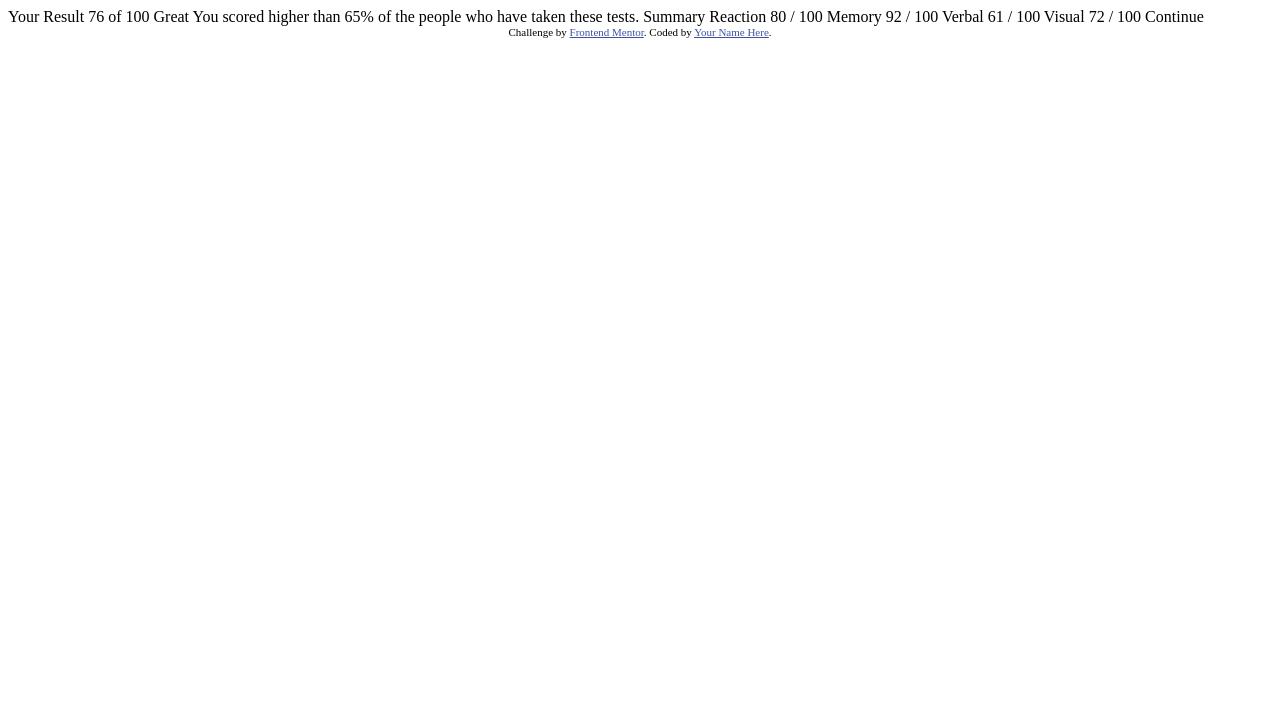
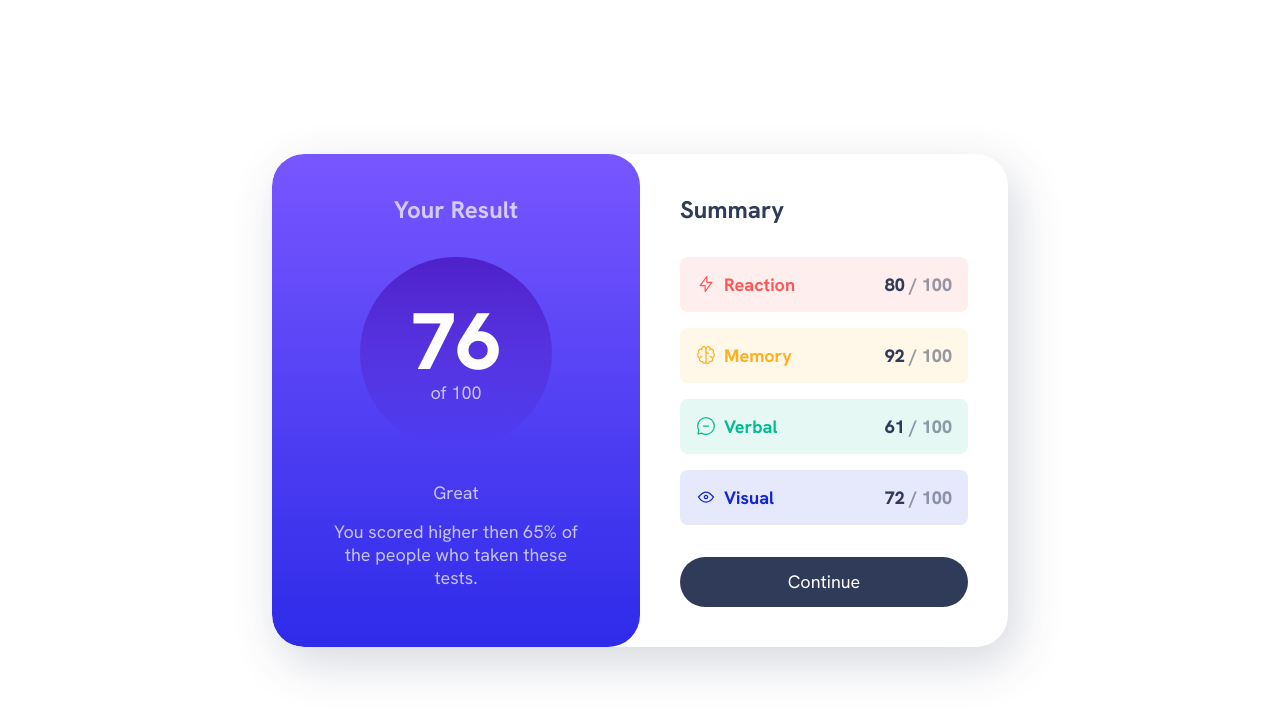
Before and after one commit to sviatikkondur/results-summary-component, a plain HTML site: page results-summary-component-main/index.html in a window 1280 px wide. Drawn offline with Linux system fonts and the light colour scheme.

Commit message:
upload complete component

```diff
--- a/results-summary-component-main/index.html
+++ b/results-summary-component-main/index.html
@@ -3,45 +3,74 @@
 <head>
   <meta charset="UTF-8">
   <meta name="viewport" content="width=device-width, initial-scale=1.0"> <!-- displays site properly based on user's device -->
-
   <link rel="icon" type="image/png" sizes="32x32" href="./assets/images/favicon-32x32.png">
-
+  <link rel="stylesheet" href="style.css">
   <title>Frontend Mentor | Results summary component</title>
-
-  <!-- Feel free to remove these styles or customise in your own stylesheet 👍 -->
-  <style>
-    .attribution { font-size: 11px; text-align: center; }
-    .attribution a { color: hsl(228, 45%, 44%); }
-  </style>
 </head>
 <body>
+  <main>
+    <div class="result-summary">
+      <!-- #region Results -->
+      <div class="results grid-flow" data-spacing="large">
+        <h1 class="section-title">
+          Your Result
+        </h1>
 
-  Your Result
-  76
-  of 100
+        <p class="result-score">
+          <span>76</span> of 100
+        </p>
 
-  Great
-  You scored higher than 65% of the people who have taken these tests.
+        <div class="grid-flow">
+          <p class="result-rand">
+            Great
+          </p>
+          <p>
+            You scored higher then 65% of the people who taken these tests.
+          </p>
+        </div>
+      </div>
+      <!-- #endregion -->
 
-  Summary
-
-  Reaction
-  80 / 100
-
-  Memory
-  92 / 100
-
-  Verbal
-  61 / 100
-
-  Visual
-  72 / 100
-
-  Continue
-
-  <div class="attribution">
-    Challenge by <a href="https://www.frontendmentor.io?ref=challenge" target="_blank">Frontend Mentor</a>.
-    Coded by <a href="#">Your Name Here</a>.
-  </div>
+      <!-- #region summary -->
+      <div class="summary grid-flow"
+        data-spacing="large">
+        <h2 class="section-title">
+          Summary
+        </h2>
+        <div class="grid-flow">
+          <div class="summary-item" data-item-type="accent-1">
+            <div class="flex-group">
+              <svg class="summary-icon" xmlns="http://www.w3.org/2000/svg" width="20" height="20" fill="none" viewBox="0 0 20 20"><path stroke="#F55" stroke-linecap="round" stroke-linejoin="round" stroke-width="1.25" d="M10.833 8.333V2.5l-6.666 9.167h5V17.5l6.666-9.167h-5Z"/></svg>
+              <h3 class="summary-item-title">Reaction</h3>
+            </div>
+            <p class="summary-score"><span>80</span> / 100</p>
+          </div>
+          <div class="summary-item" data-item-type="accent-2">
+            <div class="flex-group">
+              <svg class="summary-icon" xmlns="http://www.w3.org/2000/svg" width="20" height="20" fill="none" viewBox="0 0 20 20"><path stroke="#FFB21E" stroke-linecap="round" stroke-linejoin="round" stroke-width="1.25" d="M5.833 11.667a2.5 2.5 0 1 0 .834 4.858"/><path stroke="#FFB21E" stroke-linecap="round" stroke-linejoin="round" stroke-width="1.25" d="M3.553 13.004a3.333 3.333 0 0 1-.728-5.53m.025-.067a2.083 2.083 0 0 1 2.983-2.824m.199.054A2.083 2.083 0 1 1 10 3.75v12.917a1.667 1.667 0 0 1-3.333 0M10 5.833a2.5 2.5 0 0 0 2.5 2.5m1.667 3.334a2.5 2.5 0 1 1-.834 4.858"/><path stroke="#FFB21E" stroke-linecap="round" stroke-linejoin="round" stroke-width="1.25" d="M16.447 13.004a3.334 3.334 0 0 0 .728-5.53m-.025-.067a2.083 2.083 0 0 0-2.983-2.824M10 3.75a2.085 2.085 0 0 1 2.538-2.033 2.084 2.084 0 0 1 1.43 2.92m-.635 12.03a1.667 1.667 0 0 1-3.333 0"/></svg>
+              <h3 class="summary-item-title">Memory</h3>
+            </div>
+            <p class="summary-score"><span>92</span> / 100</p>
+          </div>
+          <div class="summary-item" data-item-type="accent-3">
+            <div class="flex-group">
+              <svg class="summary-icon" xmlns="http://www.w3.org/2000/svg" width="20" height="20" fill="none" viewBox="0 0 20 20"><path stroke="#00BB8F" stroke-linecap="round" stroke-linejoin="round" stroke-width="1.25" d="M7.5 10h5M10 18.333A8.333 8.333 0 1 0 1.667 10c0 1.518.406 2.942 1.115 4.167l-.699 3.75 3.75-.699A8.295 8.295 0 0 0 10 18.333Z"/></svg>
+              <h3 class="summary-item-title">Verbal</h3>
+            </div>
+            <p class="summary-score"><span>61</span> / 100</p>
+          </div>
+          <div class="summary-item" data-item-type="accent-4">
+            <div class="flex-group">
+              <svg class="summary-icon" xmlns="http://www.w3.org/2000/svg" width="20" height="20" fill="none" viewBox="0 0 20 20"><path stroke="#1125D6" stroke-linecap="round" stroke-linejoin="round" stroke-width="1.25" d="M10 11.667a1.667 1.667 0 1 0 0-3.334 1.667 1.667 0 0 0 0 3.334Z"/><path stroke="#1125D6" stroke-linecap="round" stroke-linejoin="round" stroke-width="1.25" d="M17.5 10c-1.574 2.492-4.402 5-7.5 5s-5.926-2.508-7.5-5C4.416 7.632 6.66 5 10 5s5.584 2.632 7.5 5Z"/></svg>
+              <h3 class="summary-item-title">Visual</h3>
+            </div>
+            <p class="summary-score"><span>72</span> / 100</p>
+          </div>
+        </div>
+        <button class="button">Continue</button>
+      </div>
+      <!-- #endregion -->
+    </div>
+  </main>
 </body>
 </html>
--- /dev/null
+++ b/results-summary-component-main/style.css
@@ -0,0 +1,222 @@
+@font-face {
+  font-family: 'HankenGrotesk';
+  font-display: swap;
+  font-weight: 100 900;
+  src: url(assets/fonts/HankenGrotesk-VariableFont_wght.ttf)
+      format('truetype');
+}
+
+:root {
+  --clr-primary-hsl-400: 252, 100%, 67%;
+  --clr-primary-hsl-500: 256, 72%, 46%;
+  --clr-secondary-hsl-400: 241, 81%, 54%;
+  --clr-secondary-hsl-500: 241, 72%, 46%;
+
+  --clr-neutral-hsl-100: 0, 0%, 100%;
+  --clr-neutral-hsl-200: 221, 100%, 96%;
+  --clr-neutral-hsl-300: 241, 100%, 89%;
+  --clr-neutral-hsl-700: 224, 30%, 27%;
+
+  --clr-neutral-100: hsl(var(--clr-neutral-hsl-100));
+  --clr-neutral-200: hsl(var(--clr-neutral-hsl-200));
+  --clr-neutral-300: hsl(var(--clr-neutral-hsl-300));
+  --clr-neutral-700: hsl(var(--clr-neutral-hsl-700));
+
+
+  --clr-primary-400: hsl(var(--clr-primary-hsl-400));
+  --clr-primary-500: hsla(var(--clr-primary-hsl-500));
+  --clr-secondary-400: hsl(var(--clr-secondary-hsl-400));
+
+  --gradient-primary: linear-gradient(
+      var(--clr-primary-400),
+      var(--clr-secondary-400));
+
+  --gradient-to-transparent: linear-gradient(
+      var(--clr-primary-500),
+      hsl(var(--clr-secondary-hsl-500), 0));
+
+  --clr-accent-1: 0, 100%, 67%;
+  --clr-accent-2: 39, 100%, 56%;
+  --clr-accent-3: 166, 100%, 37%;
+  --clr-accent-4: 234, 85%, 45%;
+
+  --font-family-default: 'HankenGrotesk', sans-serif;
+
+  --fw-regular: 500;
+  --fw-bold: 700;
+  --fw-black: 800;
+
+  --fs-400: 1.125rem;
+  --fs-500: 1.25rem;
+  --fs-600: 1.5rem;
+  --fs-700: 1.75rem;
+  --fs-800: 2rem;
+  --fs-900: 5rem;
+}
+
+*,
+*::before,
+*::after {
+  box-sizing: border-box;
+}
+
+* {
+  margin: 0;
+  font: inherit;
+}
+
+img, svg{
+  display: block;
+  max-width: 100%;
+}
+
+body {
+  font-family: var(--font-family-default);
+  font-size: var(--fs-400);
+  color: var(--clr-neutral-700);
+}
+
+@media (min-width: 600px) {
+  body {
+    min-height: 100vh;
+    display: grid;
+    place-items: center;
+  }
+}
+
+.flex-group {
+  display: flex;
+  align-items: center;
+  gap: .5rem;
+  flex-wrap: wrap;
+}
+
+.grid-flow {
+  display: grid;
+  align-content: start;
+  gap: 1rem;
+}
+
+.grid-flow[data-spacing="large"] {
+  gap: 2rem;
+}
+
+.section-title{
+  font-weight: var(--fw-bold);
+  font-size: var(--fs-600);
+}
+
+.button {
+  color: var(--clr-neutral-100);
+  line-height: 1;
+  background: var(--clr-neutral-700);
+  padding: 1rem 2rem;
+  border: 0;
+  border-radius: 100vh;
+  cursor: pointer;
+}
+
+.button:hover,
+.button:focus-visible {
+  background: var(--gradient-primary);
+}
+
+.result-summary{
+  --padding: 2.5rem;
+  --border-radius: 2rem;
+  max-width: 46rem;
+  display: grid;
+}
+
+@media (min-width: 600px) {
+  .result-summary{
+    margin-inline: 1rem;
+    grid-template-columns: 1fr 1fr;
+    border-radius: 2rem;
+    overflow: hidden;
+    box-shadow: .5rem 1rem 3rem hsl(var(--clr-neutral-hsl-700), .2);
+  }
+}
+
+.results {
+  color: hsl(var(--clr-neutral-hsl-100), .7);
+  text-align: center;
+  padding:
+    var(--padding) calc(var(--padding) * 1.5);
+  background: var(--gradient-primary);
+  border-radius: 0 0 var(--border-radius) var(--border-radius);
+}
+
+@media (min-width: 600px) {
+  .results {
+    border-radius: var(--border-radius);
+  }
+}
+
+.result-score {
+  display: grid;
+  place-content: center;
+  width: 12rem;
+  margin-inline: auto;
+  background: var(--gradient-to-transparent);
+  aspect-ratio: 1 / 1;
+  border-radius: 50%;
+}
+
+.result-score span {
+  display: block;
+  font-size: var(--fs-900);
+  font-weight: var(--fw-black);
+  line-height: 1;
+  color: var(--clr-neutral-100);
+}
+
+.result-rank {
+  color: var(--clr-neutral-100);
+  font-size: var(--fs-700);
+  font-weight: var(--fw-bold);
+}
+
+.summary-item {
+  display: flex;
+  justify-content: space-between;
+  align-items: center;
+  padding: 1rem;
+  border-radius: .5rem;
+  background-color: hsl(var(--item-color), .1);
+}
+
+.summary {
+  padding: var(--padding);
+}
+
+.summary-item svg {
+  stroke: hsl(var(--item-color));
+}
+
+.summary-item-title {
+  color: hsl(var(--item-color));
+  font-weight: var(--fw-bold);
+}
+
+.summary-item[data-item-type="accent-1"] {
+  --item-color: var(--clr-accent-1);
+}
+.summary-item[data-item-type="accent-2"] {
+  --item-color: var(--clr-accent-2);
+}
+.summary-item[data-item-type="accent-3"] {
+  --item-color: var(--clr-accent-3);
+}
+.summary-item[data-item-type="accent-4"] {
+  --item-color: var(--clr-accent-4);
+}
+
+.summary-score {
+  font-weight: var(--fw-black);
+  color: hsl(var(--clr-neutral-hsl-700), .5);
+}
+
+.summary-score span {
+  color: var(--clr-neutral-700);
+}
```
